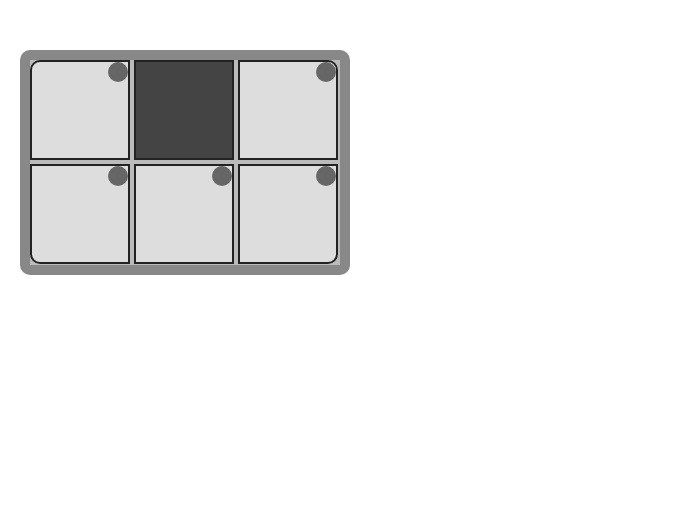
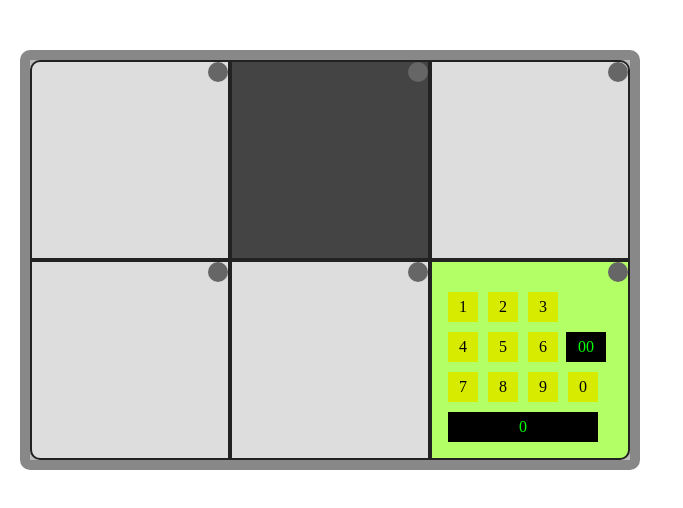
Before and after one commit to ghdyo1/Bomb, a plain HTML site: page index.html in a window 1280 px wide. Shown: the whole page, without its empty margins (0-683 px from the left). Drawn offline with Linux system fonts and the light colour scheme.

Commit message:
ровно и fin design

```diff
--- a/index.html
+++ b/index.html
@@ -13,19 +13,50 @@
         <div class="bomb">
             <div class="module" id="wires">
                 <div class="status"></div>
+                <button class="wire1"></button>
+                <button class="wire2"></button>
+                <button class="wire3"></button>
+                <button class="wire4"></button>
             </div>
-            <div class="timer"></div>
+            <div class="timer">
+                <div class="status"></div>
+            </div>
             <div class="module" id="keypad">
                 <div class="status"></div>
+                <button class="key1"><button>
+                <button class="key2"></button>
+                <button class="key3"></button>
+                <button class="key4"></button>
             </div>
             <div class="module" id="button">
                 <div class="status"></div>
+                <button class="button"></button>
+                <button class="strip"></button>
             </div>
             <div class="module" id="simpleton">
                 <div class="status"></div>
+                <button class="simple"></button>
             </div>
             <div class="module" id="forget-it-not">
                 <div class="status"></div>
+                <div class="fin-wrapper">
+                    <button class="fin1 fin-key">1</button>
+                    <button class="fin2 fin-key">2</button>
+                    <button class="fin3 fin-key">3</button>
+                </div>
+                <div class="fin-wrapper">
+                    <button class="fin4 fin-key">4</button>
+                    <button class="fin5 fin-key">5</button>
+                    <button class="fin6 fin-key">6</button>
+                </div>
+                <button class="stage">00</button>
+                <div class="fin-wrapper">
+                    <button class="fin7 fin-key">7</button>
+                    <button class="fin8 fin-key">8</button>
+                    <button class="fin9 fin-key">9</button>
+                    <button class="fin0 fin-key">0</button>
+                </div>
+                <button class="number">0</button>
             </div>
         </div>
     </main>
--- a/style.css
+++ b/style.css
@@ -1,6 +1,6 @@
 .bomb {
-    width: 330px;
-    height: 225px;
+    width: 620px;
+    height: 420px;
     background-color: #bbb;
     border-radius: 10px;
     border: solid #888 10px;
@@ -9,45 +9,100 @@
 }
 
 .module {
-    width: 100px;
-    height: 100px;
+    width: 200px;
+    height: 200px;
     display: inline-block;
     border: #222 solid 2px;
     background-color: #ddd;
+    position: absolute;
 }
 
 #wires {
     border-radius: 10px 0 0 0;
+    top: 60px;
+    left: 30px;
 }
 
 .timer {
-    width: 100px;
-    height: 100px;
+    width: 200px;
+    height: 200px;
     background-color: #444;
     display: inline-block;
     border: #222 solid 2px;
+    position: absolute;
+    left: 230px;
+    top: 60px;
 }
 
 #keypad {
     border-radius: 0 10px 0 0;
+    left: 430px;
+    top: 60px;
 }
 
 #button {
     border-radius: 0 0 0 10px;
+    left: 30px;
+    top: 260px;
 }
 
 #simpleton {
-
+    left: 230px;
+    top: 260px;
 }
 
 #forget-it-not {
     border-radius: 0 0 10px 0;
+    left: 430px;
+    top: 260px;
+    background-color: #b3ff66;
+}
+
+.fin-key {
+    display: inline-block;
+    width: 30px;
+    height: 30px;
+    background-color: #d7eb00;
+    margin-top: 10px;
+    margin-left: 6px;
+}
+
+.fin-wrapper {
+    width: 170px;
+    display: inline-block;
+    margin-left: 10px;
+}
+
+.fin-wrapper:nth-child(3) {
+    width: 120px;
+}
+
+.stage {
+    display: inline-block;
+    color: #0f0;
+    background-color: #000;
+    height: 30px;
+    width: 40px;
+}
+
+.number {
+    display: inline-block;
+    color: #0f0;
+    background-color: #000;
+    width: 150px;
+    margin-left: 16px;
+    margin-top: 10px;
+    height: 30px;
+}
+
+.stage:hover, .number:hover {
+    cursor: initial;
 }
 
 .status {
     width: 20px;
     height: 20px;
-    margin-left: 76px;
+    margin-left: 176px;
     background-color: #666;
     border-radius: 10px;
 }
```
